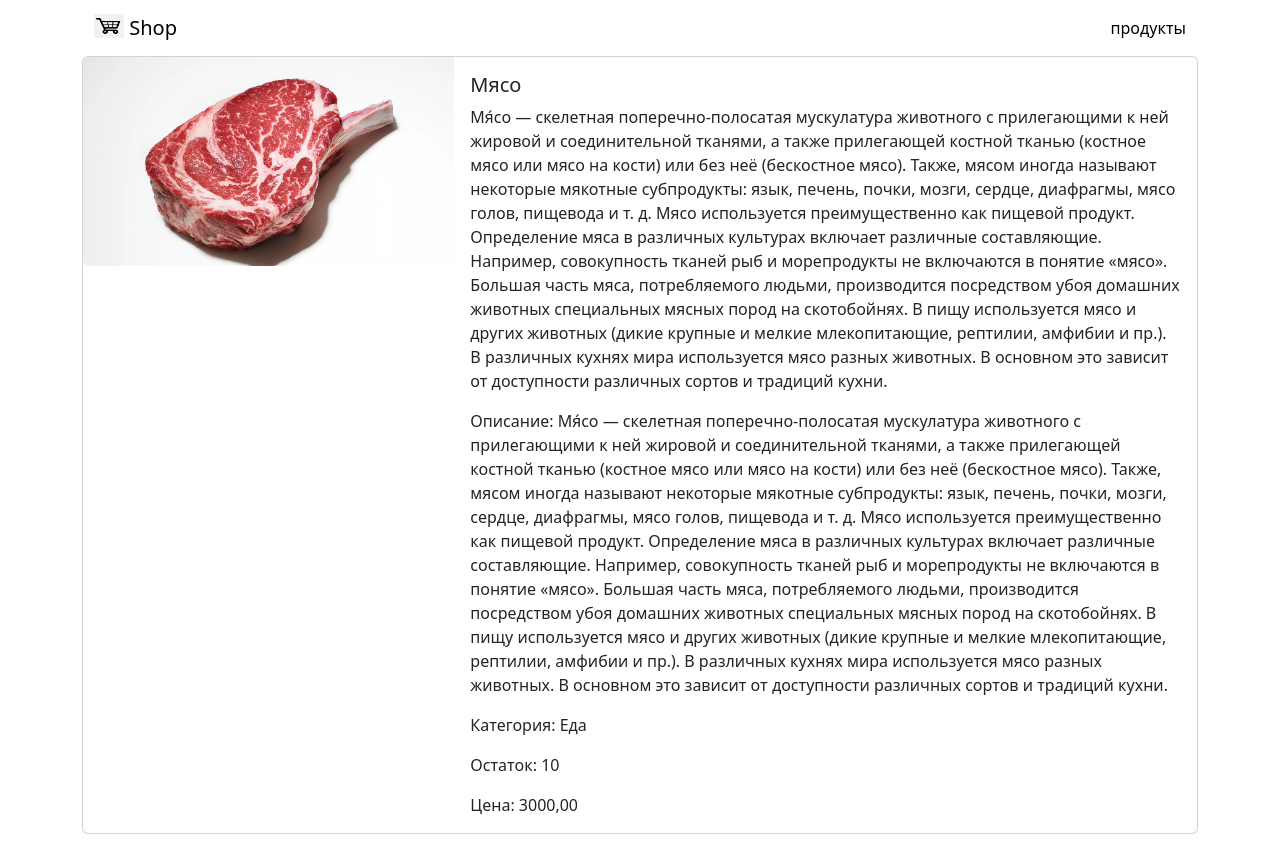
After one commit to kuvatov/homework_60_abylay_kuvatov, a Django app: page /product/1 in a window 1280 px wide. The commit adds this page. Run offline with Django 4.2, Linux system fonts and the light colour scheme; data comes from the database, SQL or seed files in the repository; some libraries are stand-ins or nearby versions.

Commit message:
Добавил страницу детального просмотра товара

```diff
--- a/source/webapp/templates/base.html
+++ b/source/webapp/templates/base.html
@@ -23,6 +23,7 @@
                          class="d-inline-block align-text-top">
                     Shop
                 </a>
+                {% block navbar_item %}{% endblock %}
                 <ul class="navbar-nav">
                     <li class="nav-item">
                         <a class="nav-link active" aria-current="page" href="{% url 'products_view' %}">продукты</a>
--- /dev/null
+++ b/source/webapp/templates/product_details.html
@@ -0,0 +1,25 @@
+{% extends 'base.html' %}
+{% block title %}Product Details{% endblock %}
+{% block content %}
+<div class="card mb-3"">
+    <div class="row g-0">
+        <div class="col-md-4">
+            <img src="../{{ product.image }}" class="img-fluid rounded-start" alt="{{ product.name }}">
+        </div>
+        <div class="col-md-8">
+            <div class="card-body">
+                <h5 class="card-title">{{ product.name }}</h5>
+                <p class="card-text">{{ product.description }}</p>
+                <p class="card-text">Описание: {{ product.description }}</p>
+                {% for category in categories %}
+                {% if category.0 == product.category %}
+                <p class="card-text">Категория: {{ category.1 }}</p>
+                {% endif %}
+                {% endfor %}
+                <p class="card-text">Остаток: {{ product.remains }}</p>
+                <p class="card-text">Цена: {{ product.price }}</p>
+            </div>
+        </div>
+    </div>
+</div>
+{% endblock %}
--- a/source/webapp/urls.py
+++ b/source/webapp/urls.py
@@ -1,8 +1,9 @@
 from django.urls import path, include
 
-from webapp.views.products import products_view
+from webapp.views.products import products_view, product_details
 
 urlpatterns = [
     path("__debug__/", include('debug_toolbar.urls')),
-    path("", products_view, name="products_view")
+    path("", products_view, name="products_view"),
+    path("product/<int:pk>", product_details, name="product_details")
 ]
--- a/source/webapp/views/products.py
+++ b/source/webapp/views/products.py
@@ -1,5 +1,5 @@
 from django.core.handlers.wsgi import WSGIRequest
-from django.shortcuts import render
+from django.shortcuts import render, get_object_or_404
 
 from webapp.models import Product, CategoryChoice
 
@@ -7,7 +7,15 @@ from webapp.models import Product, CategoryChoice
 # Create your views here.
 def products_view(request: WSGIRequest):
     context = {
-        'products': Product.objects.all(),
+        'products': Product.objects.exclude(is_deleted=True).order_by('category', 'name'),
         'categories': CategoryChoice.choices
     }
     return render(request, 'products_view.html', context=context)
+
+
+def product_details(request: WSGIRequest, pk: int):
+    product = get_object_or_404(Product, pk=pk)
+    return render(request, 'product_details.html', context={
+        'product': product,
+        'categories': CategoryChoice.choices
+    })
```
Also changed, not shown: source/webapp/templates/products_view.html (+12 -1 lines).
